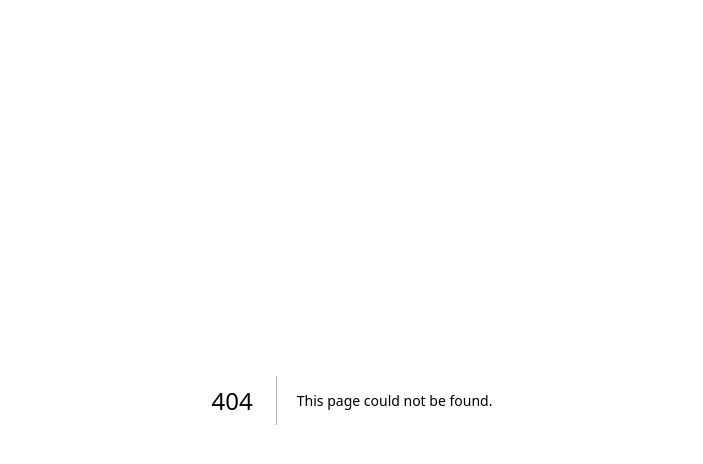
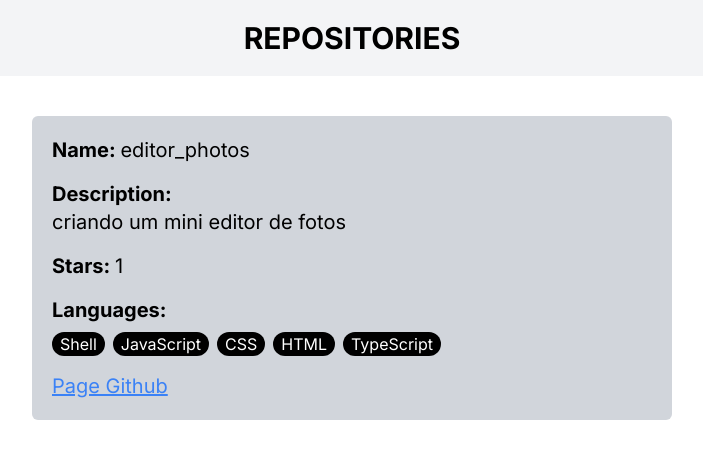
Before and after one commit to lucasaugustodeveloper/github-repos, a Next.js app: page /detail/repo in a window 1280 px wide. Before the commit this address had no page. Shown: the top 464 px of the page, without its empty margins (288-991 px from the left). Built offline with nearby package versions, Linux system fonts and the light colour scheme.

Commit message:
✨ (repo): Page detail only repo
add page for show detail only repo

```diff
--- /dev/null
+++ b/src/app/detail/repo/page.tsx
@@ -0,0 +1,47 @@
+import { repo, languages } from '@/helpers/mocks'
+
+export default function DetailRepo() {
+  return (
+    <div className='w-full p-5 md:w-1/2 md:rounded-md bg-gray-300'>
+      <p className='font-bold text-xl'>
+        Name:&nbsp;
+        <span className='font-normal'>{repo.name}</span>
+      </p>
+
+      <p className='font-bold text-xl mt-4'>
+        Description:&nbsp;
+        <span className='font-normal block'>{repo.description}</span>
+      </p>
+
+      <p className='font-bold text-xl mt-4'>
+        Stars:&nbsp;
+        <span className='font-normal'>{repo.stargazers_count}</span>
+      </p>
+
+      <div className='mt-4'>
+        <p className='font-bold text-xl mb-2'>
+          Languages:
+        </p>
+
+        <div className="flex flex-wrap gap-2">
+          {languages.map(l => (
+            <div
+              className='rounded-full p-1 px-2 bg-black text-white'
+              key={l}
+            >
+              {l}
+            </div>
+          ))}
+        </div>
+      </div>
+
+      <a
+        className='text-xl mt-4 block underline text-blue-500'
+        href={repo.html_url}
+        target='_blank'
+      >
+        Page Github
+      </a>
+    </div>
+  )
+}
```
